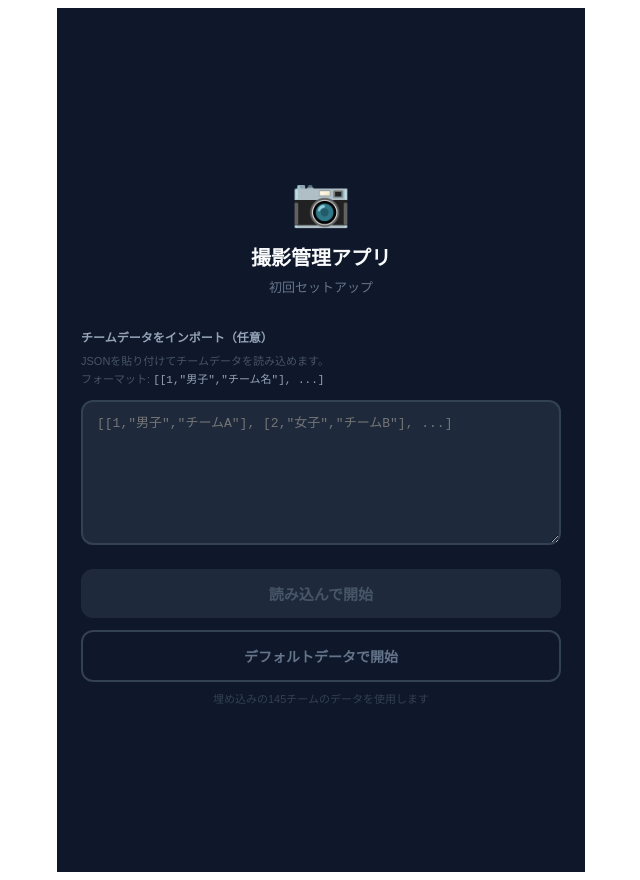
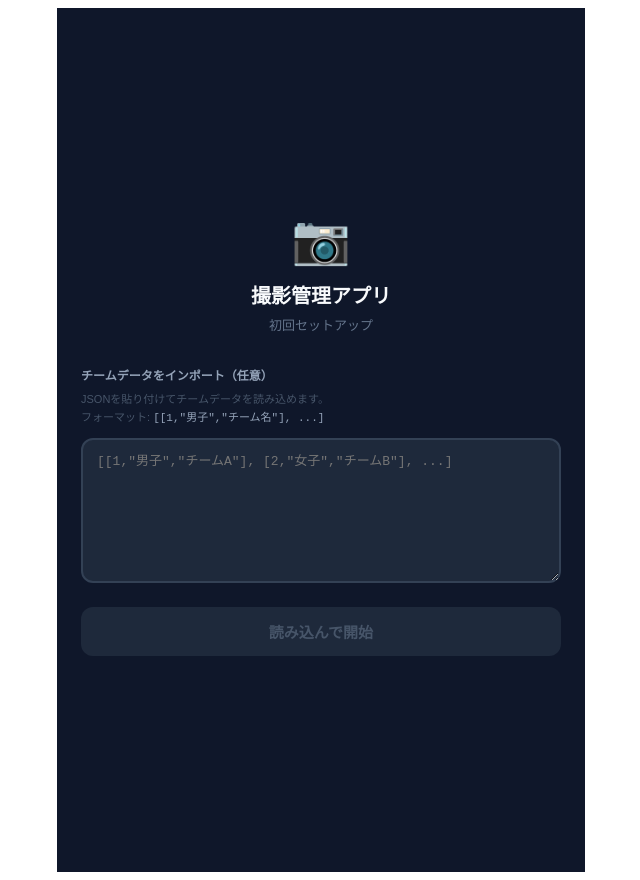
Before and after one commit to shouheita/vb-shot-app, a React (Vite) app: page / in a window 1280 px wide. Shown: the whole page, without its empty margins (319-959 px from the left). Built offline with nearby package versions, Linux system fonts and the light colour scheme.

Commit message:
初期設定のデフォルトデータで開始ボタンを削除

```diff
--- a/src/App.jsx
+++ b/src/App.jsx
@@ -605,20 +605,6 @@ ${csv}
           読み込んで開始
         </button>
 
-        <button
-          onClick={handleSetupDefault}
-          style={{
-            width: "100%", padding: "14px", borderRadius: 12,
-            border: "2px solid #334155", background: "transparent",
-            color: "#64748b", fontSize: 14, fontWeight: 600,
-            cursor: "pointer", fontFamily: "inherit",
-          }}
-        >
-          デフォルトデータで開始
-        </button>
-        <div style={{ fontSize: 11, color: "#334155", textAlign: "center", marginTop: 8 }}>
-          埋め込みの145チームのデータを使用します
-        </div>
       </div>
     );
   }
```
